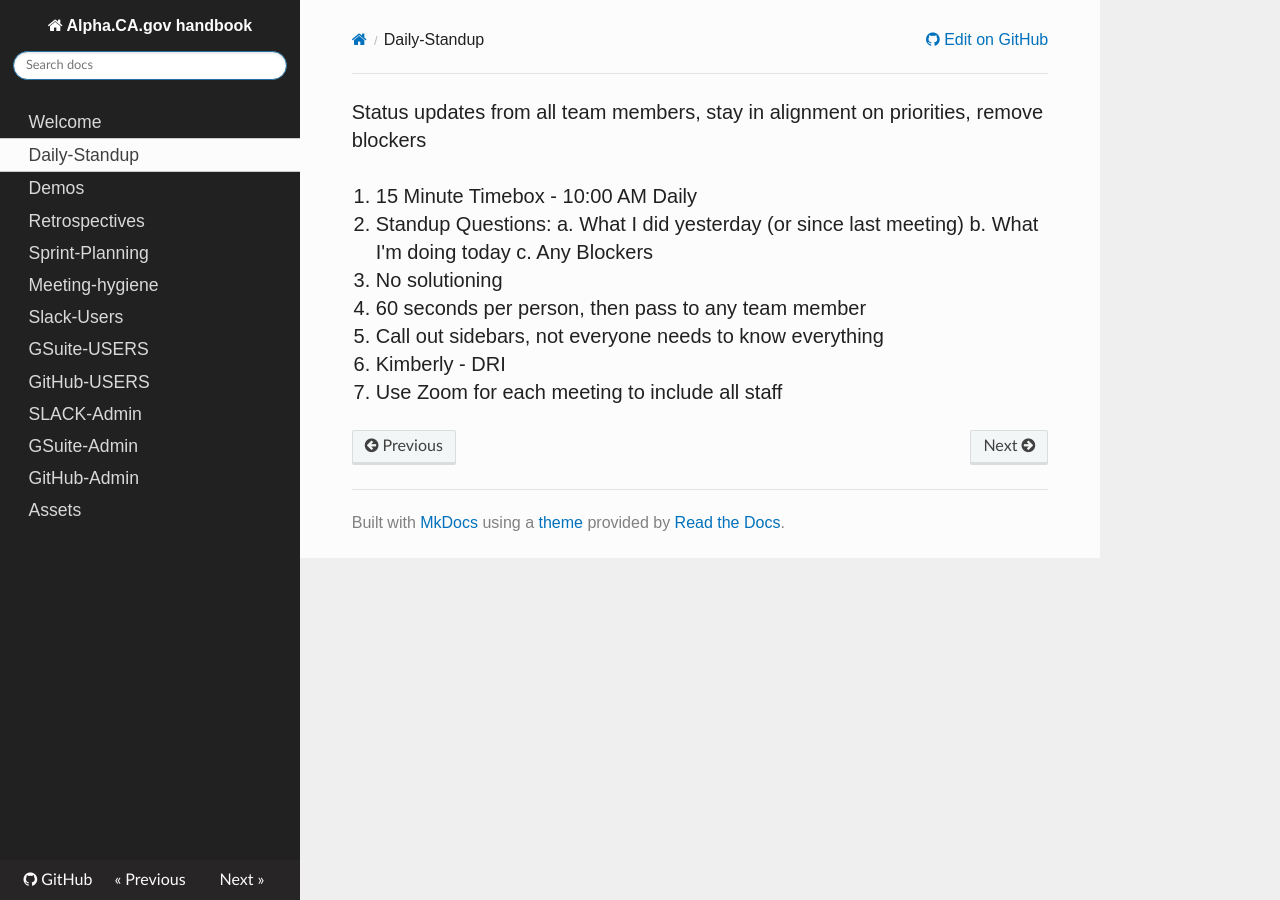
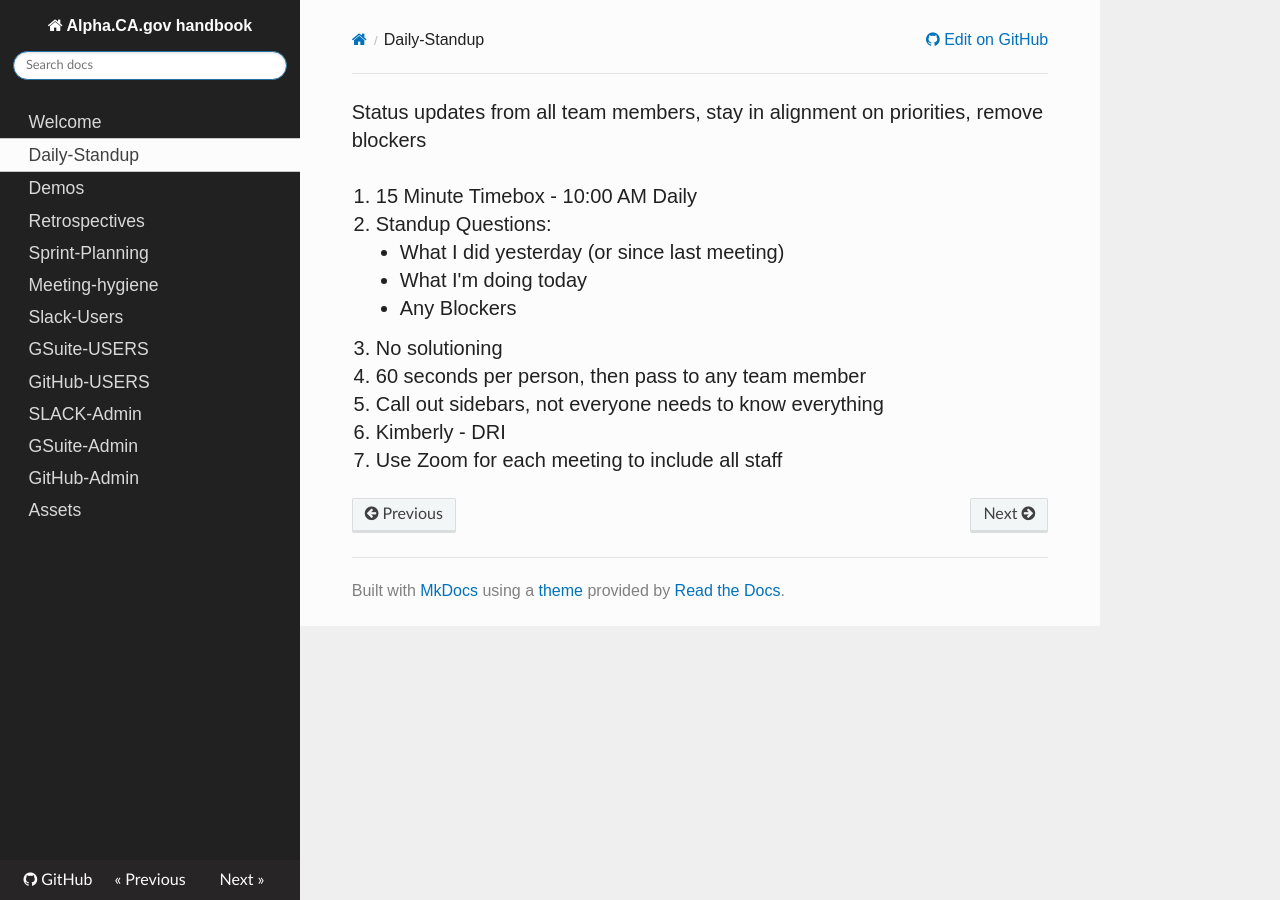
Before and after one commit to cagov/handbook-cadotgov, an MkDocs documentation site: the page built from docs/DailyStandup.md, in a window 1280 px wide. Built offline with MkDocs 1.6.1, drawn with Linux system fonts in a browser that asks for light colours; nearby versions of some CDN libraries; old or Windows-style settings are respelled for this version of MkDocs.

```diff
--- a/docs/DailyStandup.md
+++ b/docs/DailyStandup.md
@@ -3,9 +3,9 @@ Status updates from all team members, stay in alignment on priorities, remove bl
 
 1. 15 Minute Timebox - 10:00 AM Daily
 1. Standup Questions:
-      a. What I did yesterday (or since last meeting)
-      b. What I'm doing today
-      c. Any Blockers
+      * What I did yesterday (or since last meeting)
+      * What I'm doing today
+      * Any Blockers
 1. No solutioning
 1. 60 seconds per person, then pass to any team member
 1. Call out sidebars, not everyone needs to know everything
```
